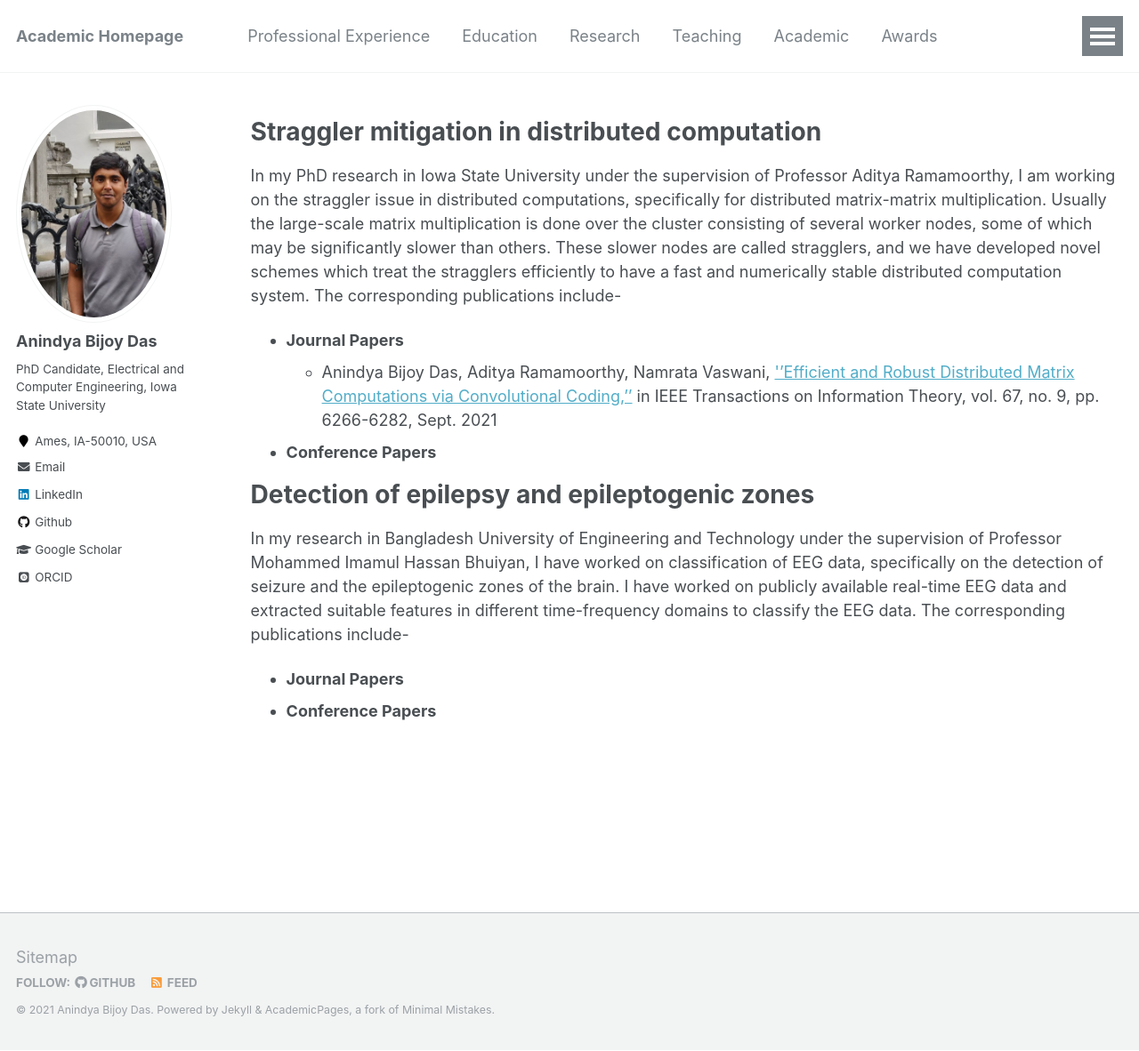
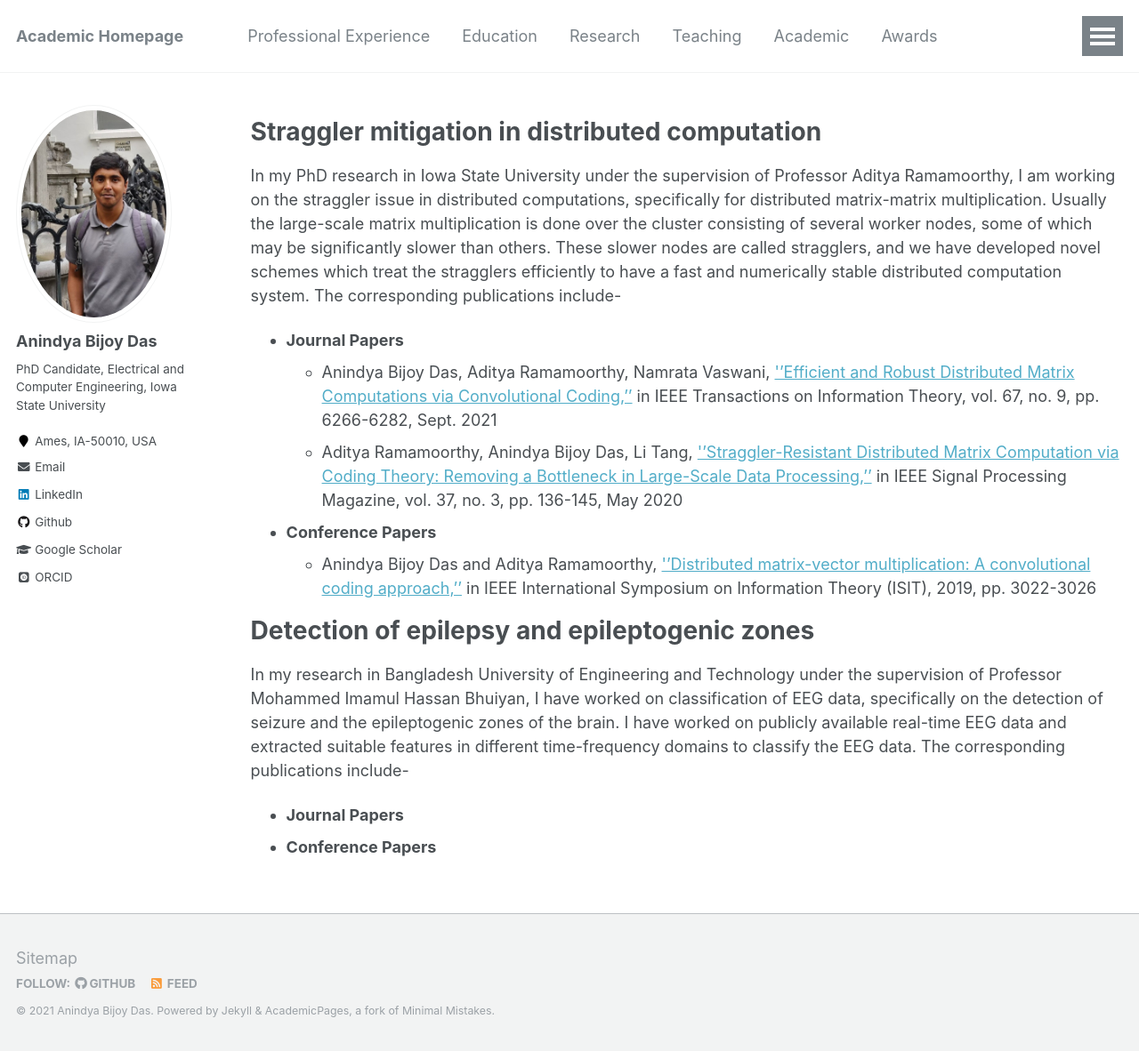
Before and after one commit to anindyabijoydas/portfolio, a Jekyll site: the page built from _pages/research.md, in a window 1280 px wide and 1182 px high. Shown: the whole window at 89% size. Built offline with Jekyll 4.4.1, drawn with Linux system fonts in a browser that asks for light colours; some web fonts are replaced.

Commit message:
Update research.md

```diff
--- a/_pages/research.md
+++ b/_pages/research.md
@@ -13,7 +13,9 @@ In my PhD research in Iowa State University under the supervision of Professor A
 
 * **Journal Papers**
    * Anindya Bijoy Das, Aditya Ramamoorthy, Namrata Vaswani, [''Efficient and Robust Distributed Matrix Computations via Convolutional Coding,''](https://ieeexplore.ieee.org/abstract/document/9478901) in IEEE Transactions on Information Theory, vol. 67, no. 9, pp. 6266-6282, Sept. 2021
+   * Aditya Ramamoorthy, Anindya Bijoy Das, Li Tang, [''Straggler-Resistant Distributed Matrix Computation via Coding Theory: Removing a Bottleneck in Large-Scale Data Processing,''](https://ieeexplore.ieee.org/abstract/document/9084368) in IEEE Signal Processing Magazine, vol. 37, no. 3, pp. 136-145, May 2020
 * **Conference Papers**
+   * Anindya Bijoy Das and Aditya Ramamoorthy, [''Distributed matrix-vector multiplication: A convolutional coding approach,''](https://ieeexplore.ieee.org/abstract/document/8849395) in IEEE International Symposium on Information Theory (ISIT),  2019, pp. 3022-3026
 
 
 Detection of epilepsy and epileptogenic zones
```
